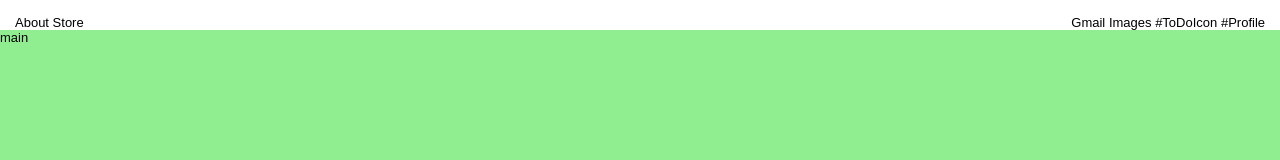
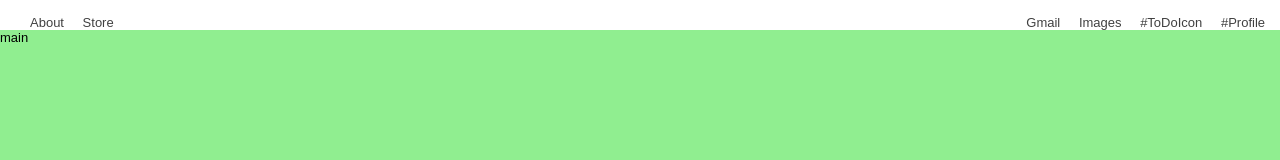
Before and after one commit to apwaite/google-homepage, a plain HTML site: page index.html in a window 1280 px wide. Shown: the top 160 px of the page. Drawn offline with Linux system fonts and the light colour scheme.

Commit message:
Changed font color, added padding between nav bar links, and added 0.75 opacity to the Nav bar text.

```diff
--- a/assets/style.css
+++ b/assets/style.css
@@ -42,8 +42,11 @@ section {
 }
 
 .nav-container a {
+  font-size: 13px;
   text-decoration: none;
   color: #000;
+  padding: 0 0 0 15px;
+  opacity: 0.75;
 }
 
 .nav-container a:hover {
@@ -69,9 +72,6 @@ footer {
   color: rgba(0, 0, 0, 0.54);
   border-top: 1px solid #e4e4e4;
   padding: 0px;
-}
-
-.footer-left {
 }
 
 .footer-right {
--- a/index.html
+++ b/index.html
@@ -17,13 +17,13 @@
       <nav class="nav-container">
         <ul>
           <li><a href="#">About</a></li>
-          <li><a href="#">Store</a></li>
+          <li><a class="nav-padding" href="#">Store</a></li>
         </ul>
         <ul class="push">
           <li><a href="#">Gmail</a></li>
-          <li><a href="#">Images</a></li>
-          <li><a href="#">#ToDoIcon</a></li>
-          <li><a href="#">#Profile</a></li>
+          <li><a class="nav-padding" href="#">Images</a></li>
+          <li><a class="nav-padding" href="#">#ToDoIcon</a></li>
+          <li><a class="nav-padding" href="#">#Profile</a></li>
         </ul>
       </nav>
       <!-- MAIN CONTENT START -->
```
